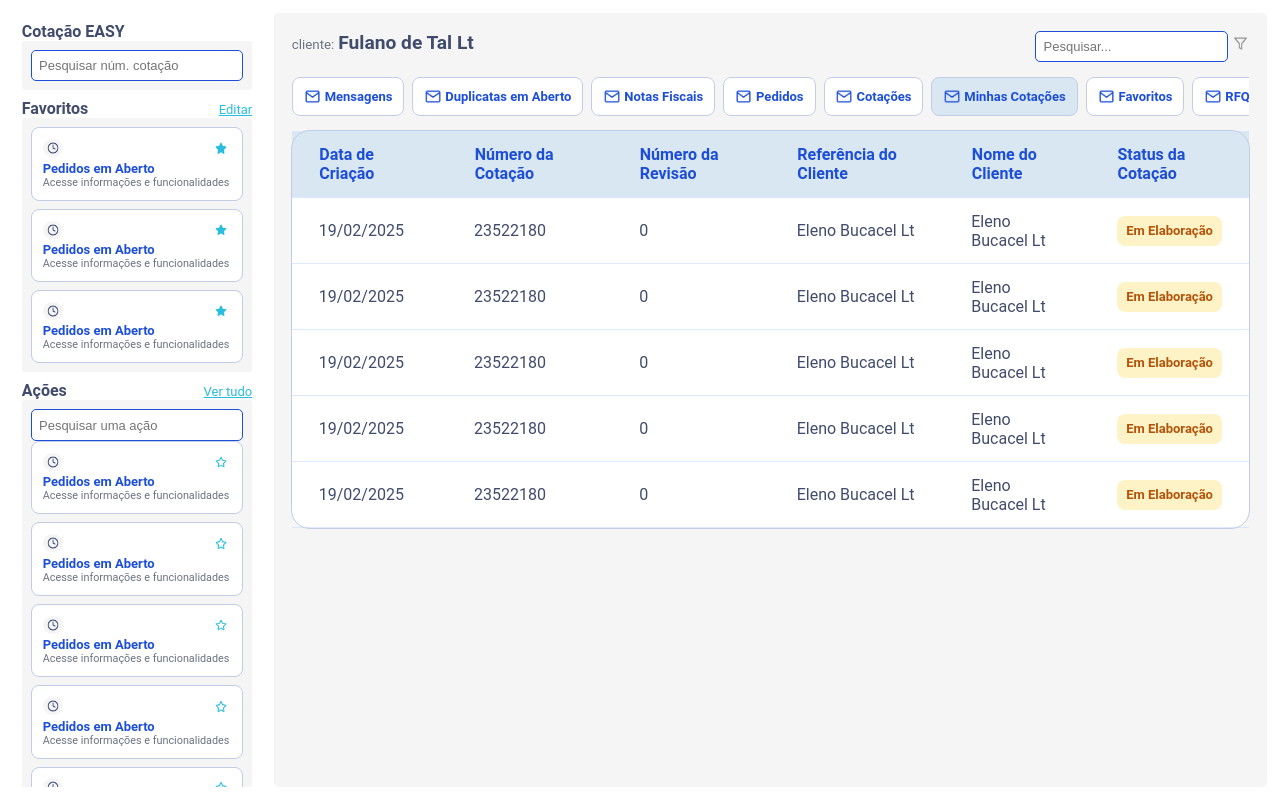
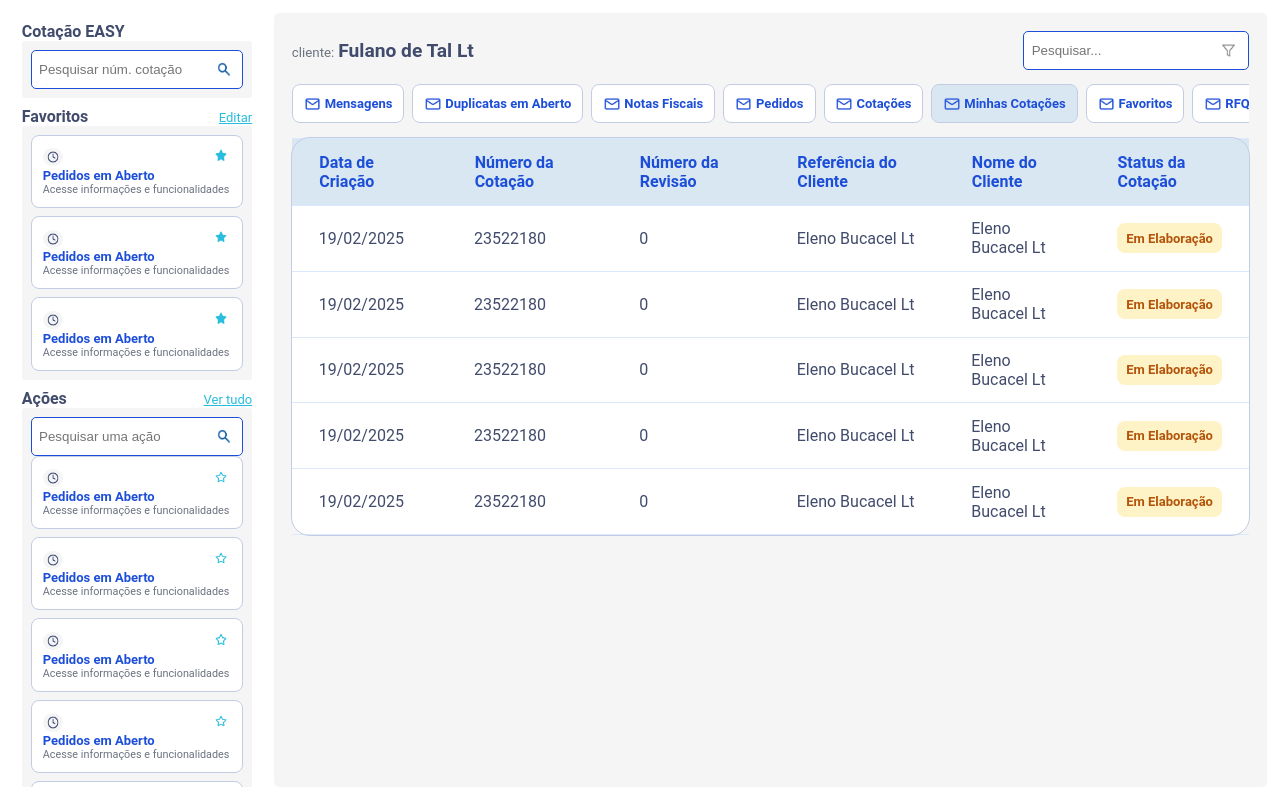
Before and after one commit to leticia-cs/cotacao-web, a plain HTML site: page index.html in a window 1280 px wide. Drawn offline with Linux system fonts and the light colour scheme.

Commit message:
figured out how to seemingly put an icon inside the input

```diff
--- a/index.html
+++ b/index.html
@@ -14,7 +14,13 @@
         <div>
             <p class="title">Cotação EASY</p>
             <div class="card-cinza">
-                <input class="search" type="text" placeholder="Pesquisar núm. cotação">
+                <div class="search">
+                    <input type="text" placeholder="Pesquisar núm. cotação">
+                    <button>
+                        <img src="./icons/search-ico.png">
+                    </button>
+                </div>
+
             </div>
         </div>
         <div>
@@ -61,7 +67,12 @@
                 <p><a class="link" href="#">Ver tudo</a></p>
             </div>
             <div class="card-cinza">
-                <input class="search" type="text" placeholder="Pesquisar uma ação">
+                <div class="search">
+                    <input type="text" placeholder="Pesquisar uma ação">
+                    <button>
+                        <img src="./icons/search-ico.png">
+                    </button>
+                </div>
                 <div class="card-azul-container">
                     <div class="card-azul clickable">
                         <div class="area-header">
@@ -122,8 +133,8 @@
     <main class="flex-container-v">
         <div class="area-header">
             <p><span class="card-azul-de">cliente:</span> <span class="title">Fulano de Tal Lt</span></p>
-            <div>
-                <input class="search" type="text" placeholder="Pesquisar...">
+            <div class="search">
+                <input type="text" placeholder="Pesquisar...">
                 <button class="filter">
                     <img class="icon" src="./icons/filter-ico.png">
                 </button>
--- a/style.css
+++ b/style.css
@@ -62,7 +62,6 @@ button {
 
 button:hover {
     background-color: var(--tableArea);
-
 }
 
 main {
@@ -119,10 +118,30 @@ td {
 .search {
     border: 1px solid var(--tableTitle);
     border-radius: 5px;
-    color: var(--titleBlue);
     font-size: small;
     padding: 1ch;
     min-width: fit-content;
+    background-color: var(--white);
+    display: flex;
+    align-items: center;
+    gap: 1ch;
+}
+
+.search input {
+    border: none;
+    background-color: transparent;
+    min-width: 20ch;
+    width: 100%;
+}
+
+.search button {
+    padding: 0.5ch;
+    display: flex;
+    align-items: center;
+}
+
+.search img {
+    height: 2ch;
 }
 
 aside .search {
@@ -213,6 +232,7 @@ aside .card-azul-container {
 .area-header {
     display: flex;
     justify-content: space-between;
+    align-items: center;
 }
 
 .tag-alerta{
```
Also changed, not shown: icons/search-ico.png (added).
